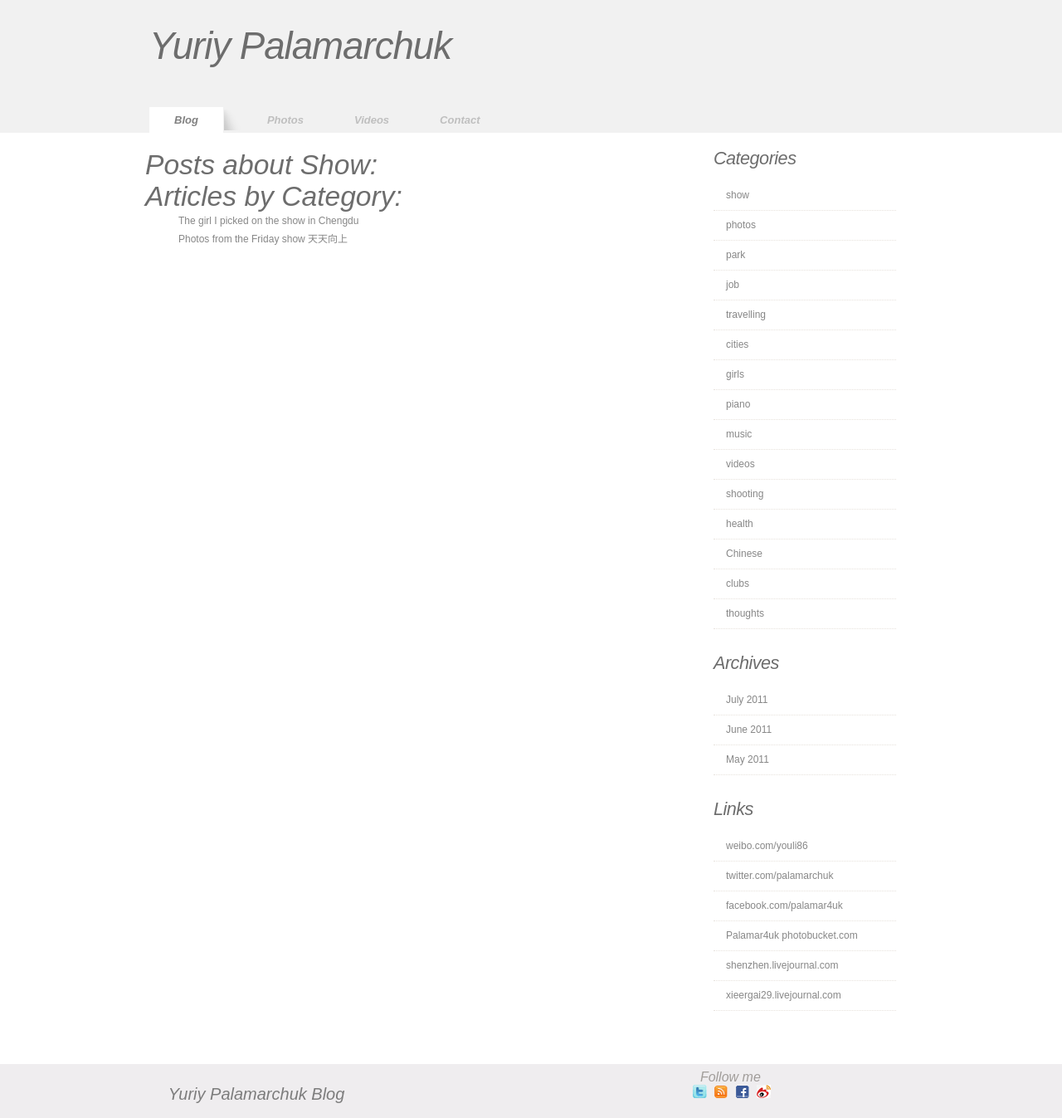
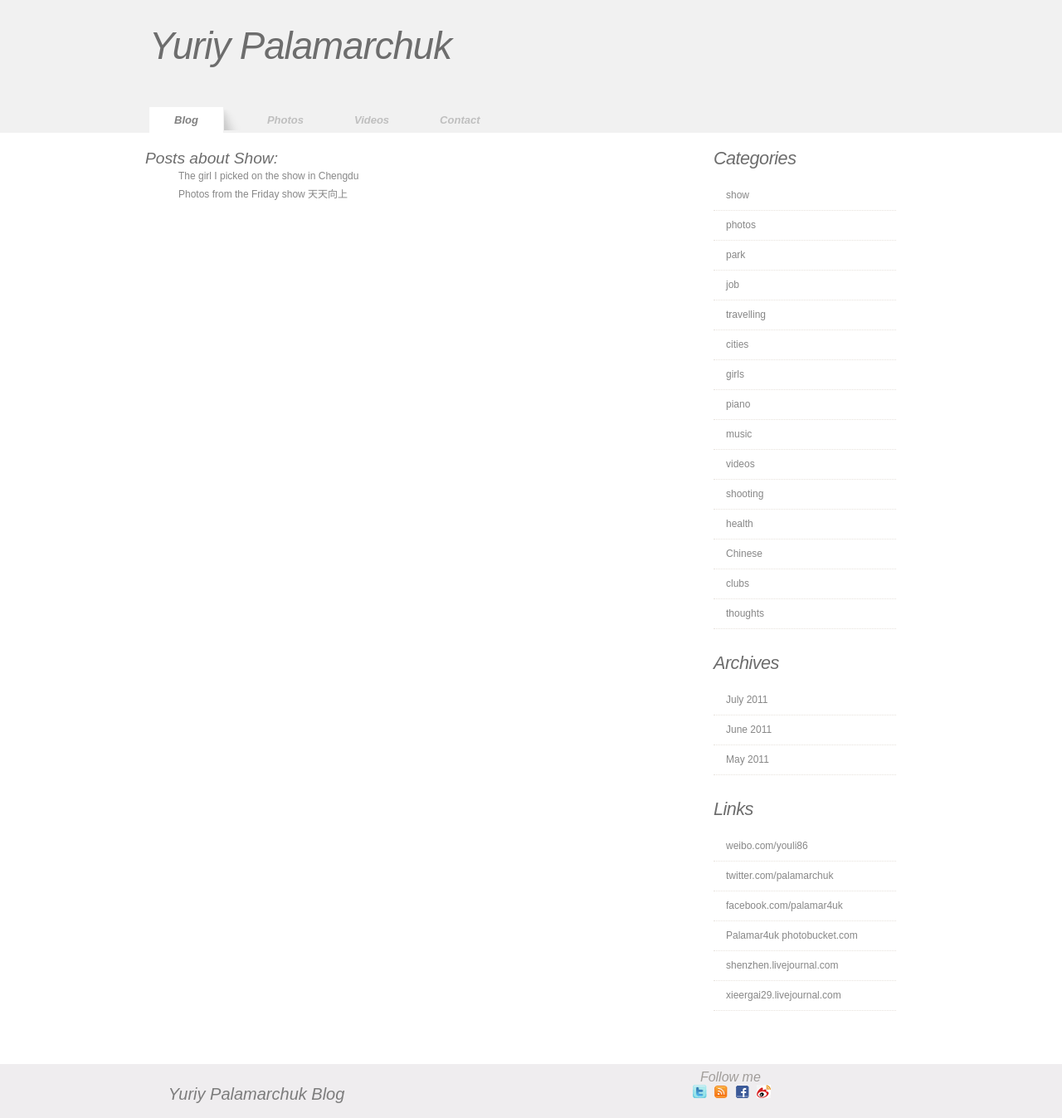
Before and after one commit to iurii/iurii.github.com, a Jekyll site: the page built from categories/show.html, in a window 1280 px wide. Shown: the whole page at 83% size. Built offline with Jekyll 4.4.1, drawn with Linux system fonts in a browser that asks for light colours.

Commit message:
show category

```diff
--- a/categories/show.html
+++ b/categories/show.html
@@ -3,22 +3,13 @@ layout: default
 title: Yuriy Palamarchuk
 ---
 
-
  <div style="width: 600px; margin-left: auto ; margin-right: auto ;">
 
-<h2>Posts about Show:</h2>
-
-<h2>Articles by Category:</h2>
-
-
+<h3>Posts about Show:</h3>
    <ul>
    {% for post in site.categories.show %}
        <li><a href="{{ post.url }}">{{ post.title }}</a></li>
    {% endfor %}
    </ul>
- </li>
 
-
-
-
- </div>
+</div>
```
